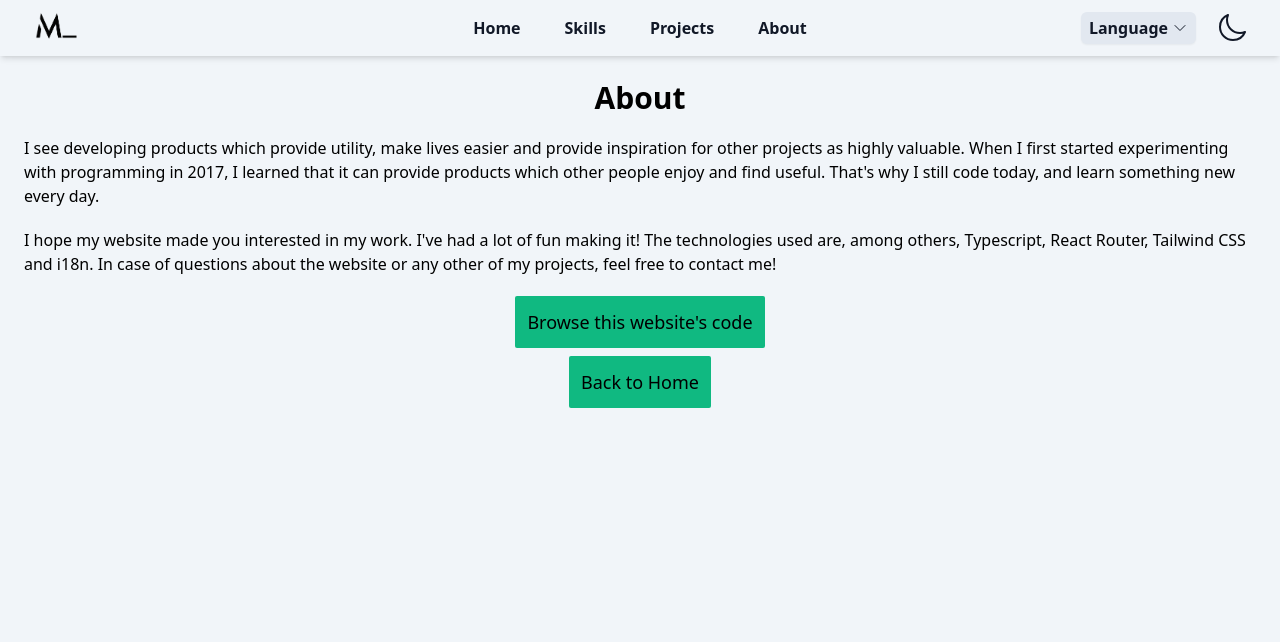
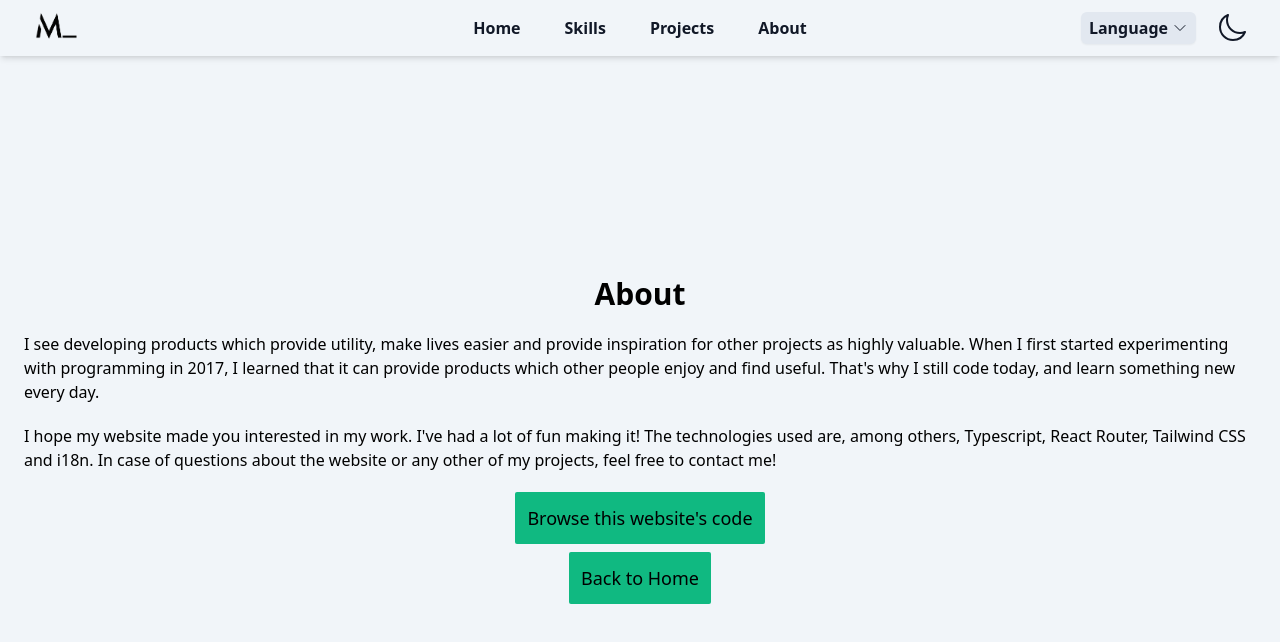
Before and after one commit to ZeroWave022/personal-website, a React (Vite) app: page /about in a window 1280 px wide. Shown: the top 642 px of the page. Built offline with nearby package versions, Linux system fonts and the light colour scheme.

Commit message:
feat: Center SnapSection horizontally/vertically

```diff
--- a/src/components/SnapSection.tsx
+++ b/src/components/SnapSection.tsx
@@ -11,11 +11,15 @@ export function SnapSection({
     snap,
     ...attributes
 }: SnapSectionProps) {
-    const allClasses = classNames("pt-20 snap-always mdh:h-screen", className, {
-        "snap-start": snap == "start",
-        "snap-center": snap == "center",
-        "snap-end": snap == "end",
-    });
+    const allClasses = classNames(
+        "flex flex-col justify-center items-center pt-20 snap-always mdh:h-screen",
+        className,
+        {
+            "snap-start": snap == "start",
+            "snap-center": snap == "center",
+            "snap-end": snap == "end",
+        },
+    );
 
     return (
         <section className={allClasses} {...attributes}>
--- a/src/routes/index.tsx
+++ b/src/routes/index.tsx
@@ -50,7 +50,7 @@ export default function Index() {
             <SnapSection
                 id="top"
                 snap="start"
-                className="relative flex flex-col items-center justify-center gap-12 dark:text-slate-200"
+                className="relative gap-12 dark:text-slate-200"
             >
                 <div className="m-2.5 flex flex-col text-3xl font-semibold md:text-4xl">
                     <h1 className="border-b-2 border-black pb-1.5 font-normal dark:border-b-slate-200">
```
